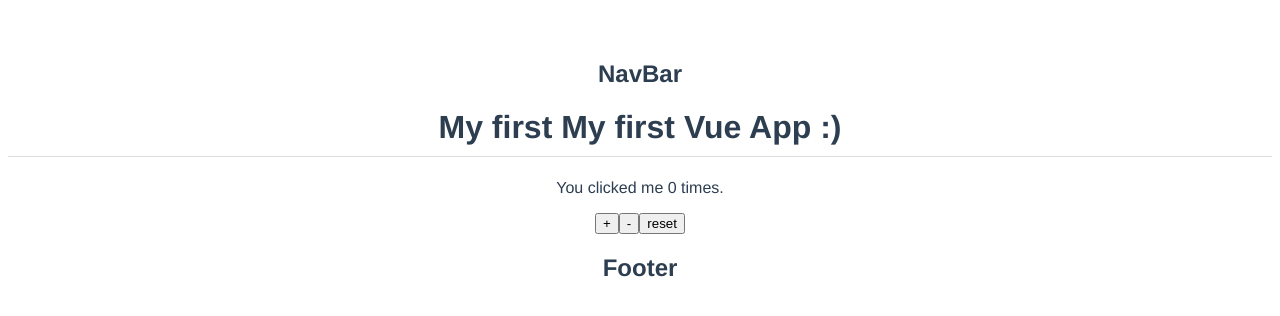
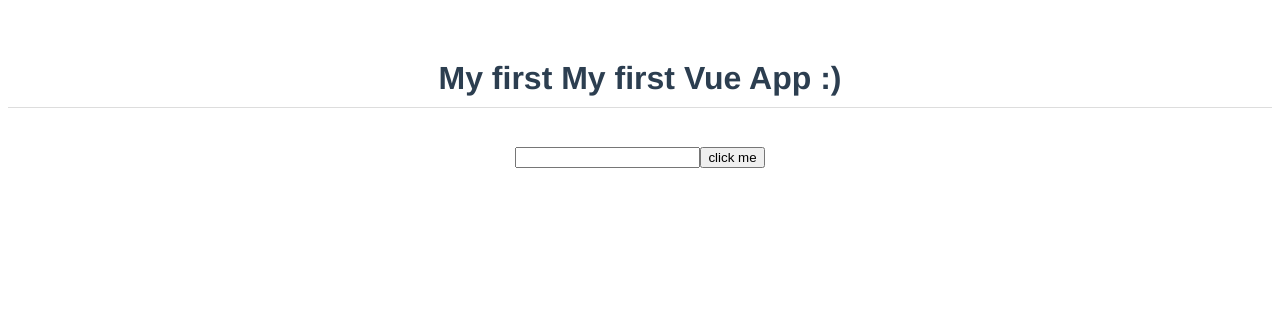
Before and after one commit to andreirosca92/Vue.js-Projects, a Vue app: page / in a window 1280 px wide. Shown: the top 316 px of the page. Built offline with nearby package versions, Linux system fonts and the light colour scheme.

Commit message:
Template Refs Vue.js 3

```diff
--- a/src/App.vue
+++ b/src/App.vue
@@ -1,15 +1,11 @@
 <template>
-  <Navbar />
   <h1>My first {{ title }}</h1>
-  <Counter />
-  <Footer />
+  <br />
+  <input type="text" ref="name" />
+  <button @click="handleClick">click me</button>
 </template>
 
 <script>
-import Counter from "./components/Counter.vue";
-import Footer from "./components/Footer.vue";
-import Navbar from "./components/Navbar.vue";
-
 export default {
   name: "App",
   data() {
@@ -17,10 +13,12 @@
       title: "My first Vue App :)",
     };
   },
-  components: {
-    Counter,
-    Footer,
-    Navbar,
+  methods: {
+    handleClick() {
+      console.log(this.$refs.name);
+      this.$refs.name.classList.add("active");
+      this.$refs.name.focus();
+    },
   },
 };
 </script>
--- a/src/components/Counter.vue
+++ /dev/null
@@ -1,27 +0,0 @@
-<script>
-export default {
-  data() {
-    return {
-      counter: 0,
-    };
-  },
-  methods: {
-    increment() {
-      this.counter++;
-    },
-    decrement() {
-      if (this.counter > 0) this.counter--;
-    },
-    reset() {
-      this.counter = 0;
-    },
-  },
-};
-</script>
-
-<template>
-  <p>You clicked me {{ counter }} times.</p>
-  <button @click="increment">+</button>
-  <button @click="decrement">-</button>
-  <button @click="reset">reset</button>
-</template>
--- a/src/components/Footer.vue
+++ /dev/null
@@ -1,3 +0,0 @@
-<template>
-  <h2>Footer</h2>
-</template>
--- a/src/components/Navbar.vue
+++ /dev/null
@@ -1,3 +0,0 @@
-<template>
-  <h2>NavBar</h2>
-</template>
```
